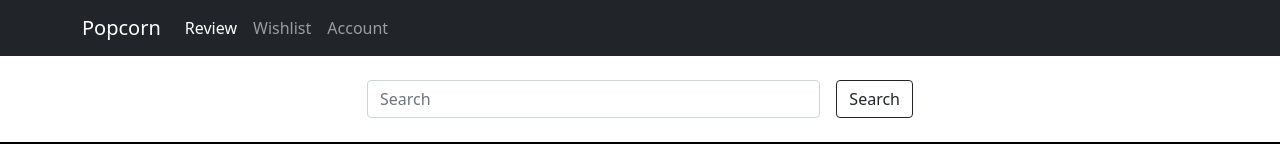
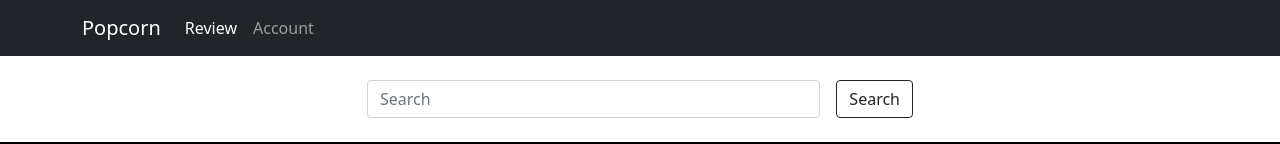
Before and after one commit to Rahul-Senthil/Popcorn, a React (Create React App) app: page /review in a window 1280 px wide. Shown: the top 144 px of the page. Built offline with nearby package versions, Linux system fonts and the light colour scheme.

Commit message:
added api

```diff
--- a/src/components/Navbar.jsx
+++ b/src/components/Navbar.jsx
@@ -31,9 +31,10 @@ const Navbar = () => {
                   <li className="nav-item">
                     <NavLink  to="/review" className="nav-link">Review</NavLink>
                   </li>
+                  {id &&
                   <li className="nav-item">
                     <NavLink to="/liked-movies" className="nav-link" aria-current="page">Wishlist</NavLink>
-                  </li>
+                  </li>}
                   {id ? <li className="nav-item">
                       <NavLink to="#" className="nav-link" aria-current="page" onClick={logoutUser}>Log Out</NavLink>
                     </li> :
```
